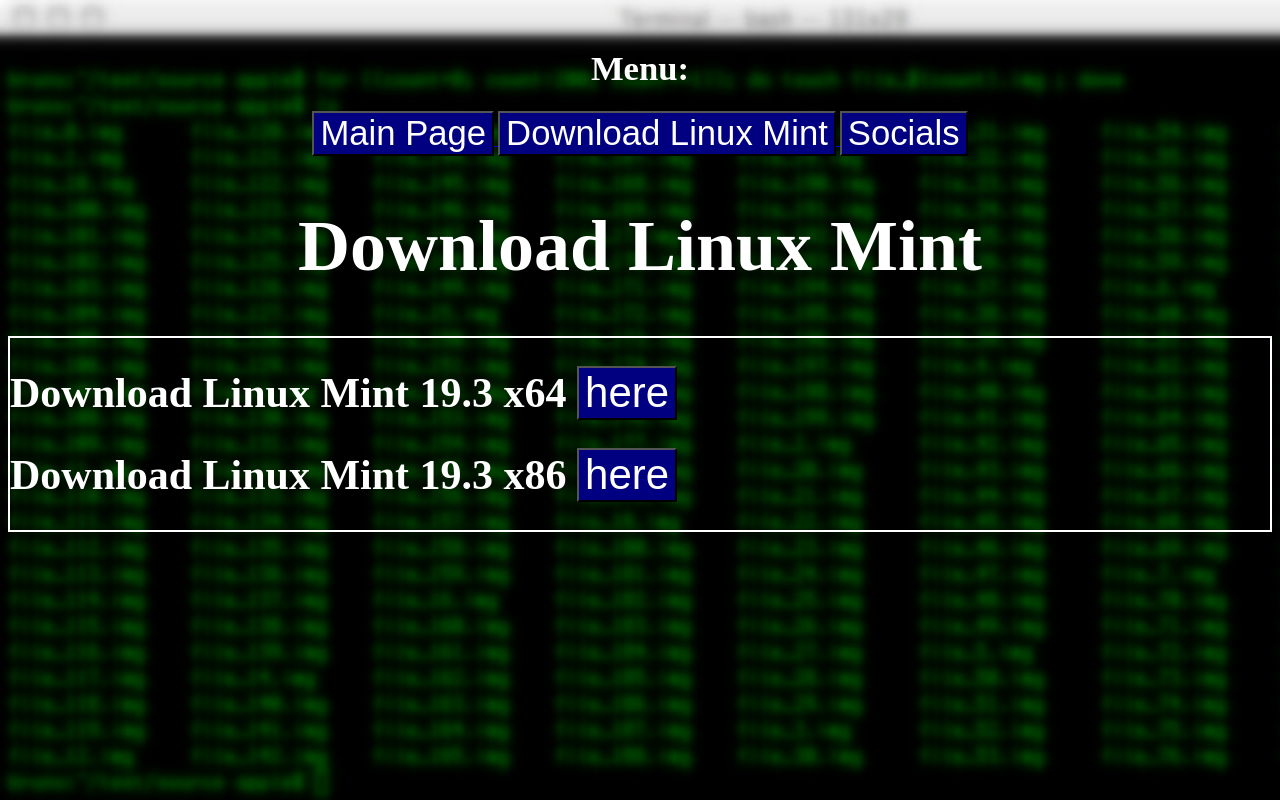
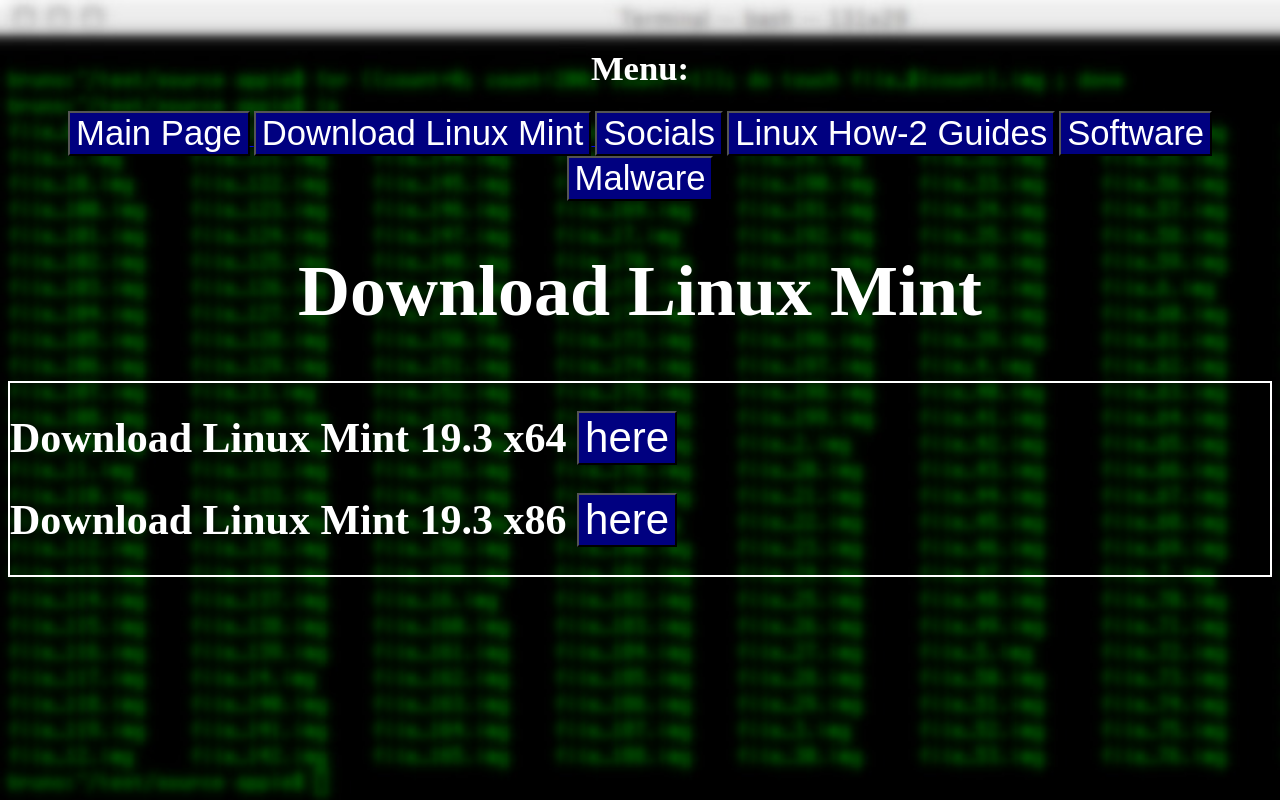
Before and after one commit to Branchaller/branchaller.github.io, a plain HTML site: page lmd/index.html in a window 1280 px wide. Drawn offline with Linux system fonts and the light colour scheme.

Commit message:
Global update

```diff
--- a/lmd/index.html
+++ b/lmd/index.html
@@ -35,7 +35,7 @@
 				color: rgb(255, 255, 255);
 				background-color: navy;
 			}
-			.m-mp, .m-lmd, .m-s {
+			.m-mp, .m-lmd, .m-s, .m-lh2g, .m-soft, .m-malw {
 				font-size: 26pt;
 				background-color: navy;
 				color: rgb(255, 255, 255);
@@ -50,7 +50,7 @@
 		<br>
 		<div class="menu">
 			<center>
-				<h1>Menu: </h1><a href="https://branchaller.github.io"><input type="button" name="m-mp" class="m-mp" value="Main Page"> </a><a href="https://branchaller.github.io/lmd"><input type="button" name="m-lmd" class="m-lmd" value="Download Linux Mint"> </a><a href="https://branchaller.github.io/socials"><input type="button" name="m-s" class="m-s" value="Socials"></a>
+				<h1>Menu: </h1><a href="https://branchaller.github.io"><input type="button" name="m-mp" class="m-mp" value="Main Page"> </a><a href="https://branchaller.github.io/lmd"><input type="button" name="m-lmd" class="m-lmd" value="Download Linux Mint"> </a><a href="https://branchaller.github.io/socials"><input type="button" name="m-s" class="m-s" value="Socials"></a> </a><a href="https://branchaller.github.io/lh2"><input type="button" name="m-lh2g" class="m-lh2g" value="Linux How-2 Guides"></a> </a><a href="https://branchaller.github.io/software"><input type="button" name="m-soft" class="m-soft" value="Software"></a> </a><a href="https://branchaller.github.io/malvare"><input type="button" name="m-malw" class="m-malw" value="Malware"></a>
 			</center>
 		</div>
 		<div class="main">
```
Also changed, not shown: favicon.ico (added), lmd/favicon.ico (added), lmd/img/gentoo_tux_linux_wallpaper_gentoo_wallpapers-640x960.jpg (added).
